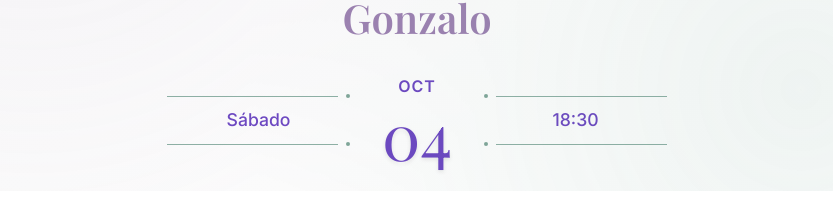
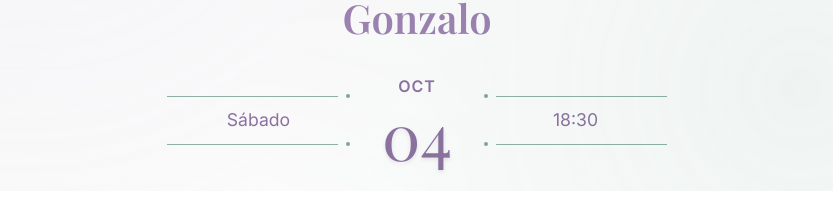
Before and after one commit to gleraromero/casamiento-sg, a React (Vite) app: page / in a window 1280 px wide. Shown: the part 316-533 px from the top of the page, without its empty margins (223-1056 px from the left). Built offline with nearby package versions, Linux system fonts and the light colour scheme; a web font is replaced by a local one.

Commit message:
feat: usar fuente script para Sábado y 18:30, y color púrpura consistente

```diff
--- a/src/styles/components.css
+++ b/src/styles/components.css
@@ -73,17 +73,17 @@
 }
 
 .day-name, .time {
-  font-family: var(--font-sans);
+  font-family: var(--font-script);
   font-size: 1.1rem;
-  color: #6B46C1 !important;
-  font-weight: 500;
+  color: var(--color-purple) !important;
+  font-weight: 400;
   text-align: center;
 }
 
 .month-abbr {
   font-family: var(--font-sans);
   font-size: 1rem;
-  color: #6B46C1 !important;
+  color: var(--color-purple) !important;
   font-weight: 600;
   text-align: center;
   letter-spacing: 1px;
@@ -92,7 +92,7 @@
 .day-number {
   font-family: 'Playfair Display', 'Times New Roman', serif !important;
   font-size: 4rem;
-  color: #6B46C1 !important;
+  color: var(--color-purple) !important;
   font-weight: 400;
   text-align: center;
   line-height: 1;
--- a/src/styles/variables.css
+++ b/src/styles/variables.css
@@ -8,6 +8,7 @@
   --color-purple-medium: #A088B8;
   --color-purple-dark: #8A6F9E;
   --color-purple-text: #9B80B0;
+  --color-purple: #8A6F9E;
 
   /* Violeta para fecha */
   --color-violet: #6B46C1;
```
